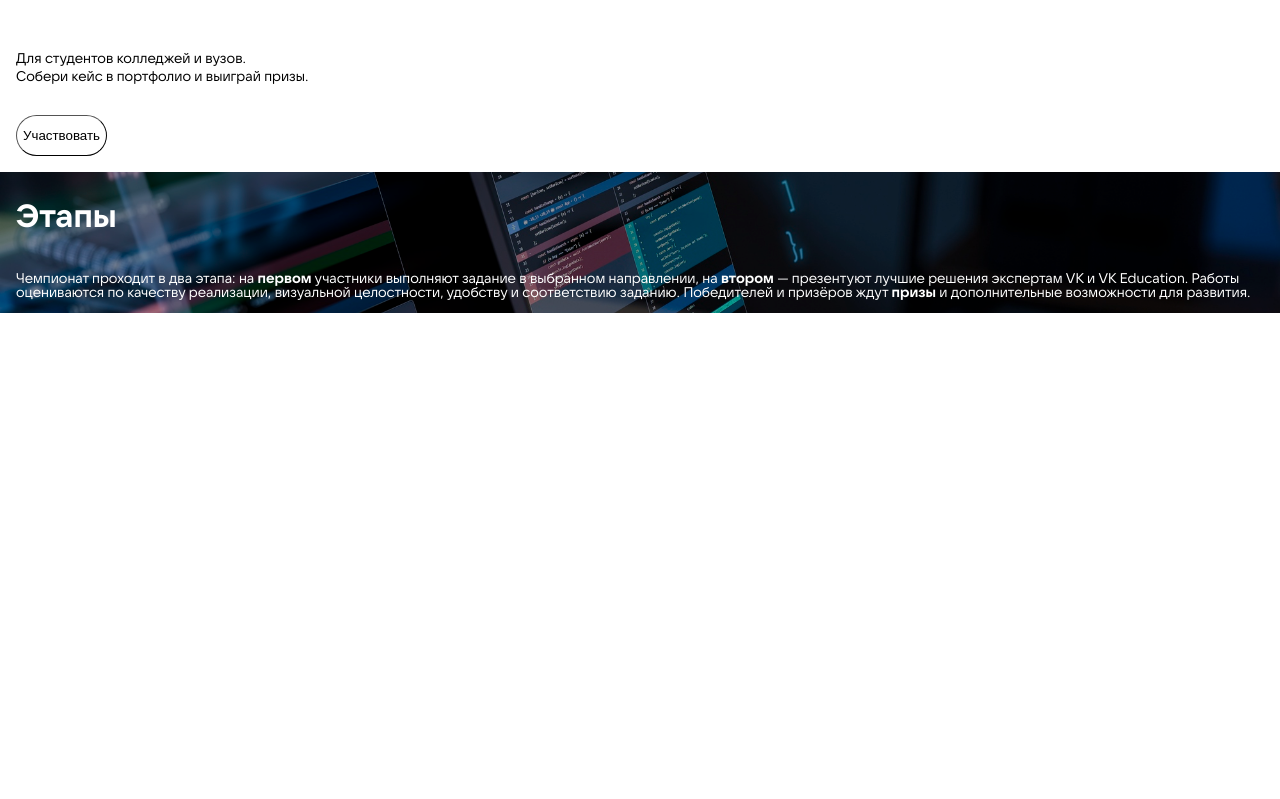
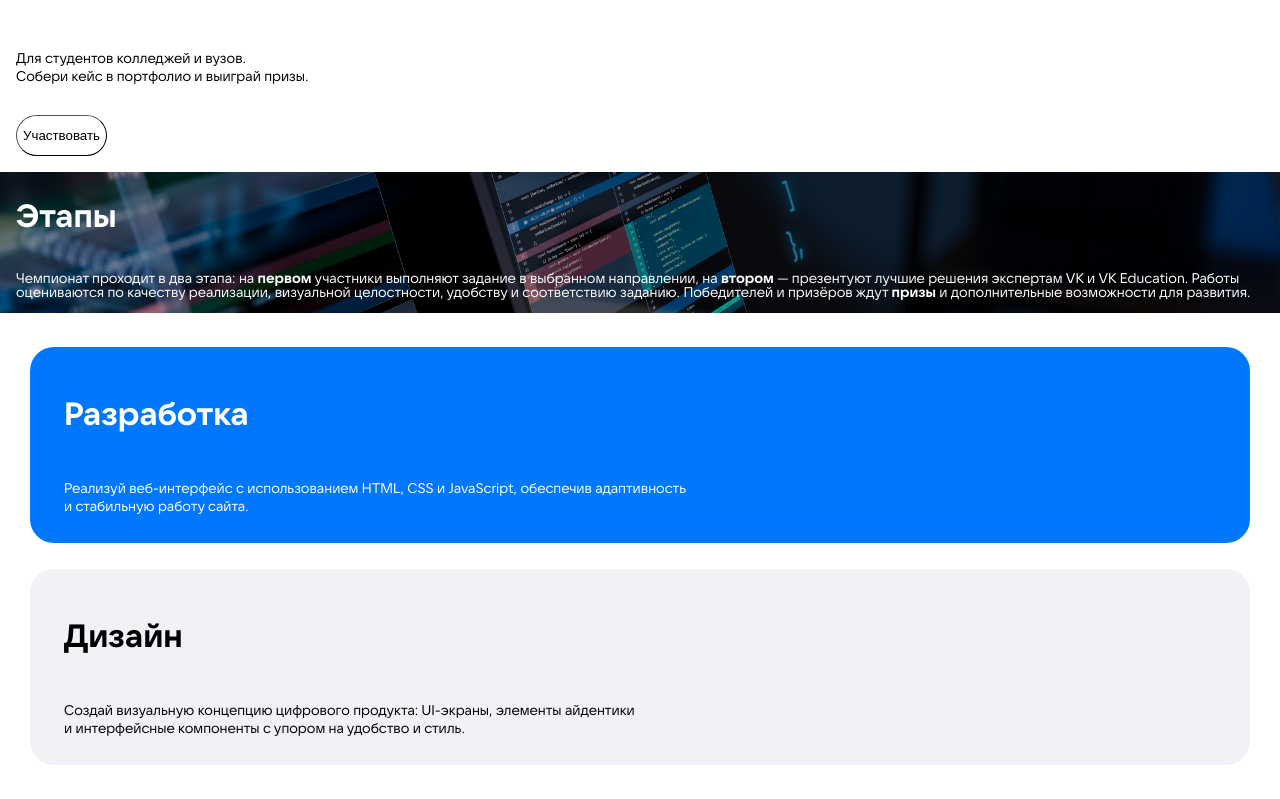
Before and after one commit to vasilisakk/championship-landing, a plain HTML site: page index.html in a window 1280 px wide. Shown: the part 306-1105 px from the top of the page. Before the commit the page ends 800 px from the top, so only its background shows below. Drawn offline with Linux system fonts and the light colour scheme.

Commit message:
directions section is added

```diff
--- a/css/about.css
+++ b/css/about.css
@@ -2,6 +2,7 @@
   width: 100%;
 
   position: relative;
+  gap: 10px;
 
   background-image: url(/css/images/about__picture.jpg);
   background-position: center;
--- /dev/null
+++ b/css/directions.css
@@ -0,0 +1,34 @@
+.directions {
+  display: flex;
+  flex-direction: column;
+  gap: 26px;
+
+  padding: 34px 30px;
+}
+
+.directions__card {
+  display: flex;
+  flex-direction: column;
+  padding: 14px 34px;
+
+  background-color: #0077FF;
+
+  border-radius: 24px;
+}
+
+.directions__title {
+  font-size: 32px;
+  color: #fff;
+}
+
+.directions__description {
+  color: white;
+}
+
+.directions__card_is_grey {
+  background-color: #F1F2F7;
+}
+
+.directions__text_is_black {
+  color: black;
+}
--- a/css/header.css
+++ b/css/header.css
@@ -4,6 +4,7 @@
   justify-content: space-between;
 
   position: fixed;
+  z-index: 11;
 
   width: 100%;
   min-height: 60px;
--- a/index.html
+++ b/index.html
@@ -9,6 +9,7 @@
   <link rel="stylesheet" href="/css/menu.css">
   <link rel="stylesheet" href="/css/hero.css">
   <link rel="stylesheet" href="/css/about.css">
+  <link rel="stylesheet" href="/css/directions.css">
 </head>
 <body class="page">
   <header class="header">
@@ -55,6 +56,22 @@
            возможности для развития.
     </p>
   </section>
+  <section class="directions">
+    <div class="directions__card">
+      <h3 class="directions__title">Разработка</h3>
+      <p class="directions__description">Реализуй веб-интерфейс
+        с использованием HTML,
+        CSS и JavaScript, обеспечив адаптивность<br>
+         и стабильную работу сайта.</p>
+    </div>
+    <div class="directions__card directions__card_is_grey">
+      <h3 class="directions__title directions__text_is_black">Дизайн</h3>
+      <p class="directions__description directions__text_is_black">Создай визуальную концепцию цифрового
+         продукта: UI-экраны, элементы айдентики<br>
+          и интерфейсные компоненты с упором на
+          удобство и стиль.</p>
+    </div>
+  </section>
   <script src="/js/typing.js"></script>
   <script src="/js/menu.js"></script>
 </body>
```
